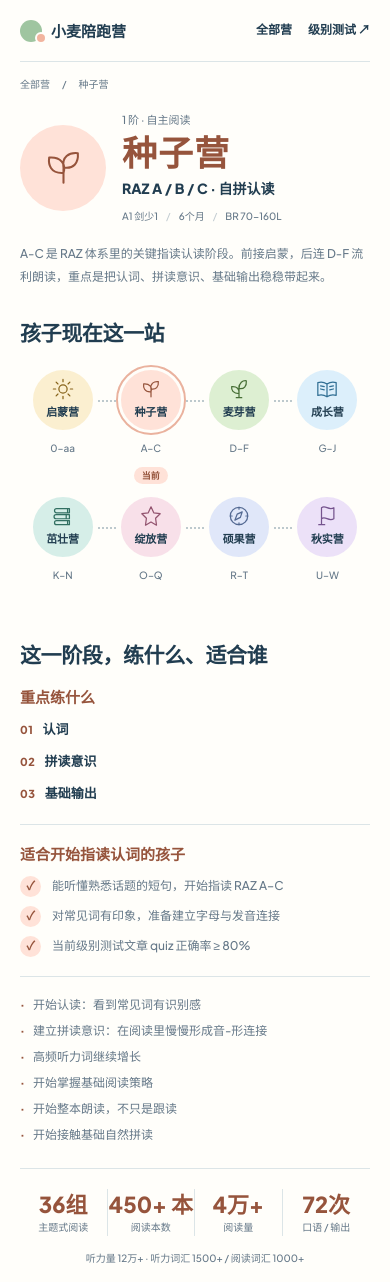
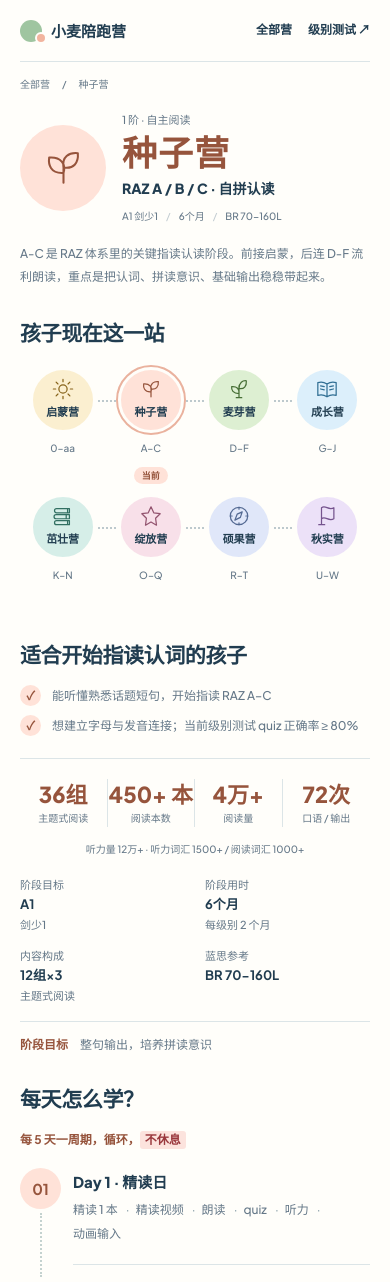
Before and after one commit to sltiti-cmd/raz-test, a React (Vite) app: page /camp/a in a window 390 px wide. Shown: the top 1282 px of the page. Built offline with nearby package versions, Linux system fonts and the light colour scheme.

Commit message:
refactor: simplify camp detail content

```diff
--- a/src/camp-detail.css
+++ b/src/camp-detail.css
@@ -40,14 +40,6 @@
 .cd-stop.is-current .cd-stop-orb { outline-color: var(--rim); }
 .cd-stop-range { color: var(--cc-muted); font-size: 12px; padding-top: 7px; }
 .cd-current { position: absolute; bottom: 0; font-size: 10px; background: var(--orb); color: var(--icon); padding: 1px 11px; border-radius: 14px; font-weight: 700; }
-.cd-overview-columns { display: grid; grid-template-columns: 1fr 1fr; gap: 30px; padding-bottom: 19px; border-bottom: 1px solid var(--cc-rule); }
-.cd-overview-columns > div + div { border-left: 1px solid var(--cc-rule); padding-left: 30px; }
-.cd-overview-columns h3 { margin-bottom: 10px; color: var(--camp-ink); font-size: 17px; }
-.cd-focus { display: grid; gap: 10px; }
-.cd-focus li { display: flex; align-items: baseline; gap: 12px; font-size: 15px; font-weight: 680; }
-.cd-number { flex-shrink: 0; color: var(--camp-ink); font-family: 'Plus Jakarta Sans', sans-serif; font-size: 11px; font-weight: 800; letter-spacing: .06em; }
-.camp-detail-page .cd-abilities { display: grid; grid-template-columns: 1fr 1fr; gap: 7px 25px; margin-top: 18px; color: var(--cc-muted); font-size: 13px; }
-.cd-abilities li::before { content: '·'; margin-right: 8px; color: var(--camp-ink); font-weight: 800; }
 .camp-detail-page .cd-metrics { display: grid; grid-template-columns: repeat(4, 1fr); margin-top: 22px; border-top: 1px solid var(--cc-rule); padding-top: 20px; }
 .cd-metrics > div { display: flex; flex-direction: column-reverse; align-items: center; border-right: 1px solid var(--cc-rule); }
 .cd-metrics > div:last-child { border-right: 0; }
@@ -61,7 +53,7 @@
 .cd-goals dd span { color: var(--cc-muted); font-size: 11px; }
 .camp-detail-page .cd-stage-goal { font-size: 13px; margin-top: 16px; padding-top: 13px; border-top: 1px solid var(--cc-rule); color: var(--cc-muted); }
 .cd-stage-goal > span { font-weight: 700; color: var(--camp-ink); margin-right: 12px; }
-.cd-suitable { display: grid; gap: 9px; font-size: 13px; color: var(--cc-muted); }
+.cd-suitable { display: grid; grid-template-columns: repeat(2, minmax(0, 1fr)); gap: 12px 24px; font-size: 13px; color: var(--cc-muted); }
 .cd-suitable li { display: flex; gap: 11px; align-items: baseline; }
 .cd-suitable li > span { display: inline-grid; place-items: center; width: 21px; height: 21px; flex-shrink: 0; background: var(--camp-soft); color: var(--camp-ink); border-radius: 50%; font-size: 12px; font-weight: 750; }
 .cd-daily-section > h2 { margin-bottom: 7px; }
@@ -104,8 +96,11 @@
 .cd-main-lines > div + div, .cd-content-columns > div + div { border-left: 1px solid var(--cc-rule); padding-left: 24px; }
 .cd-main-lines > div > span { font-size: 12px; color: var(--camp-ink); font-weight: 700; }
 .cd-main-lines p, .cd-content-columns ul { font-size: 13px; color: var(--cc-muted); line-height: 1.9; margin-top: 8px; }
+.cd-side-items { display: flex; flex-wrap: wrap; gap: 7px 12px; margin-top: 10px !important; color: var(--cc-muted); font-size: 13px; line-height: 1.6; }
+.cd-side-items li:not(:last-child)::after { content: ' ·'; color: var(--camp-ink); }
 .camp-detail-page .cd-content-cycle { font-size: 13px; margin-top: 22px; padding-top: 18px; border-top: 1px solid var(--cc-rule); color: var(--cc-muted); }
 .cd-content-columns { margin-top: 14px; }
+.cd-content-columns-single { grid-template-columns: minmax(0, 1fr); }
 .cd-content-columns ul li + li { margin-top: 4px; }
 .cd-topics { columns: 2; column-gap: 16px; }
 .cd-topics li { break-inside: avoid; }
@@ -176,8 +171,6 @@
   .cd-stop-orb { width: 77px; height: 77px; }
   .cd-stop:nth-child(4n)::after { display: none; }
   .cd-stop:not(:last-child)::after { left: calc(50% + 45px); right: calc(-50% + 33px); top: 39px; }
-  .cd-overview-columns { gap: 20px; }
-  .cd-overview-columns > div + div { padding-left: 20px; }
   .cd-plan { grid-template-columns: minmax(0, 1.7fr) minmax(0, 1fr); gap: 16px; }
   .cd-days > li { grid-template-columns: 41px minmax(0, 1fr); gap: 12px; }
   .cd-days > li:not(:last-child)::before { left: 20px; top: 45px; }
@@ -214,10 +207,6 @@
   .cd-stop-range { font-size: 10px; }
   .cd-stop:not(:last-child)::after { top: 33px; left: calc(50% + 35px); right: calc(-50% + 30px); }
   .cd-current { font-size: 9px; padding: 1px 8px; }
-  .cd-overview-columns { grid-template-columns: 1fr; gap: 19px; }
-  .cd-overview-columns > div + div { border-left: 0; border-top: 1px solid var(--cc-rule); padding: 17px 0 0; }
-  .cd-focus li { font-size: 13px; gap: 9px; }
-  .camp-detail-page .cd-abilities { grid-template-columns: 1fr; font-size: 12px; gap: 6px; }
   .cd-metrics dd { font-size: 22px; }
   .cd-metrics dt { font-size: 10px; }
   .camp-detail-page .cd-stat-note { font-size: 10px; line-height: 1.9; }
@@ -233,7 +222,7 @@
   .cd-rhythm { display: grid; grid-template-columns: repeat(2, minmax(0, 1fr)); gap: 18px 15px; padding: 18px 0 0; border-left: 0; border-top: 1px solid var(--cc-rule); }
   .cd-rhythm-group { padding: 0; flex-direction: column; }
   .cd-rhythm-group + .cd-rhythm-group { padding: 0; border-top: 0; }
-  .cd-rhythm-group:last-child { grid-column: 1 / -1; flex-direction: row; gap: 12px; align-items: center; }
+  .cd-rhythm-group:nth-child(3) { grid-column: 1 / -1; flex-direction: row; gap: 12px; align-items: center; }
   .cd-rhythm-group ul { font-size: 12px; margin-top: 4px; }
   .cd-learning { padding-top: 25px; }
   .cd-learning-path { gap: 5px; }
--- a/src/data/camps.js
+++ b/src/data/camps.js
@@ -23,7 +23,7 @@ export const camps = [
       { src: img('aa-3.png'), cap: 'Wow English TV' },
     ],
     suitableHeading: '适合从听说启蒙开始的孩子',
-    suitable: ['零基础或微基础，主要通过儿歌、动画接触英语', '还不能稳定认词，先积累听力词汇和语感', '从每日听读与模仿开始建立习惯'],
+    suitable: ['零基础或微基础，主要通过儿歌、动画接触英语', '暂未稳定认词，适合从听读模仿建立习惯'],
     goals: [
       { k: '阶段目标', v: 'AA', d: '兴趣与语感打底' },
       { k: '阶段用时', v: '5个月', d: '7 天一个周期' },
@@ -71,7 +71,7 @@ export const camps = [
       { src: img('ac-2.png'), cap: 'C 级别 · 每本 55 词' },
     ],
     suitableHeading: '适合开始指读认词的孩子',
-    suitable: ['能听懂熟悉话题的短句，开始指读 RAZ A–C', '对常见词有印象，准备建立字母与发音连接', '当前级别测试文章 quiz 正确率 ≥ 80%'],
+    suitable: ['能听懂熟悉话题短句，开始指读 RAZ A–C', '想建立字母与发音连接；当前级别测试 quiz 正确率 ≥ 80%'],
     goals: [
       { k: '阶段目标', v: 'A1', d: '剑少1' },
       { k: '阶段用时', v: '6个月', d: '每级别 2 个月' },
@@ -114,7 +114,7 @@ export const camps = [
       { src: img('df-2.png'), cap: 'F 级别 · 每本 138 词' },
     ],
     suitableHeading: '适合从简单句走向段落阅读的孩子',
-    suitable: ['能读 RAZ A–C 的简单句，准备挑战 D–F 段落', '朗读还不够连贯，想练到更流利', '当前级别测试文章 quiz 正确率 ≥ 80%'],
+    suitable: ['能读 RAZ A–C 简单句，准备进入 D–F 段落阅读', '想提升朗读流利度；当前级别测试 quiz 正确率 ≥ 80%'],
     goals: [
       { k: '阶段目标', v: 'A1', d: '剑少2' },
       { k: '阶段用时', v: '6个月', d: '每级别 2 个月' },
@@ -157,7 +157,7 @@ export const camps = [
       { src: img('gj-2.png'), cap: 'J 级别 · 每本 337 词' },
     ],
     suitableHeading: '适合从朗读转向自主默读的孩子',
-    suitable: ['能较流利地读 RAZ D–F，准备进入 G–J', '开始读桥梁书，能跟上较完整的故事情节', '当前级别测试文章 quiz 正确率 ≥ 80%'],
+    suitable: ['能较流利地读 RAZ D–F，开始读桥梁书', '准备过渡自主默读；当前级别测试 quiz 正确率 ≥ 80%'],
     goals: [
       { k: '阶段目标', v: 'KET', d: '桥梁过渡' },
       { k: '阶段用时', v: '8个月', d: '每级别 2 个月' },
@@ -200,7 +200,7 @@ export const camps = [
       { src: img('kn-2.png'), cap: 'N 级别 · 每本 635 词' },
     ],
     suitableHeading: '适合开始读初章书的孩子',
-    suitable: ['能自主读 RAZ G–J，准备进入 K–N 与初章书', '希望提高默读速度，读完能说清情节与信息', '当前级别测试文章 quiz 正确率 ≥ 80%'],
+    suitable: ['能自主读 RAZ G–J，准备进入 K–N 初章书', '想提高默读与表达能力；当前级别测试 quiz 正确率 ≥ 80%'],
     goals: [
       { k: '阶段目标', v: 'KET+', d: '初章书阅读' },
       { k: '阶段用时', v: '8个月', d: '每级别 2 个月' },
@@ -243,7 +243,7 @@ export const camps = [
       { src: img('oq-2.png'), cap: 'P 级别 · Dirty Dust' },
     ],
     suitableHeading: '适合正在读中章书的孩子',
-    suitable: ['能独立读初章书，正在进入中章书', '读较长章节时，想练习把握结构、人物与观点', '当前级别测试文章 quiz 正确率 ≥ 80%'],
+    suitable: ['能独立读初章书，准备进入中章书', '想读懂长章节的结构与观点；当前级别测试 quiz 正确率 ≥ 80%'],
     goals: [
       { k: '阶段目标', v: 'PET', d: '中高章过渡' },
       { k: '阶段用时', v: '6个月', d: '每级别 2 个月' },
@@ -284,10 +284,10 @@ export const camps = [
     focus: ['深度精读', '学术写作', '思辨演讲'],
     mainLine: {
       main: { title: 'Reading Explorer 2（第3版）· 24 篇', text: '国家地理学术文章，覆盖科技、人文、自然。每篇由专业原版老师分三个阶段精讲 60-80 分钟。' },
-      side: { title: 'RAZ R / S / T', text: '+ 辩论与时文 + 传统文化 + 国际大奖小说，围绕 RE 主题完成主题式阅读。' },
+      side: { title: '围绕 RE 主题延伸阅读', items: ['RAZ R / S / T 同主题泛读', '时文热点与思辨文章', '中国文化专题', '国际大奖小说 5 本', '科普播客'] },
     },
     suitableHeading: '适合从中高章走向学术阅读的孩子',
-    suitable: ['已读过哈利波特等中高章书，能稳定自主阅读', '准备读 Reading Explorer 2 学术文章', '希望围绕同一主题，把阅读延伸到演讲和写作'],
+    suitable: ['能稳定阅读中高章书，准备读 Reading Explorer 2', '希望围绕主题练习演讲与学术写作'],
     goals: [
       { k: '剑桥五级', v: 'PET+', d: '为 FCE 预备' },
       { k: '阶段用时', v: '6个月', d: '24 周 · 24 组主题' },
@@ -338,7 +338,7 @@ export const camps = [
     intro: '秋实营是陪跑营 2 阶的第二站（待上线）。以 Reading Explorer 3 为精读主线，搭配 RAZ U/V/W，延续思辨演讲 + 学术写作的输出闭环，结束后达到 FCE 能力。',
     focus: ['学术进阶', 'FCE 能力'],
     suitableHeading: '适合继续进阶学术阅读的孩子',
-    suitable: ['能阅读 Reading Explorer 2 难度的文章', '准备进入 RE3 与 RAZ U–W 的长篇学术阅读', '希望继续练习论证写作与思辨表达'],
+    suitable: ['能读 Reading Explorer 2 难度的文章，准备进入 RE3 与 RAZ U–W', '希望继续练习论证写作与思辨表达'],
     mainLine: {
       main: { title: 'Reading Explorer 3（第3版）', text: '更高阶的国家地理学术文章精读，继续深化阅读策略与学术写作。' },
       side: { title: 'RAZ U / V / W', text: '+ 辩论与时文 + 传统文化 + 国际大奖小说。' },
--- a/src/pages/CampPage.jsx
+++ b/src/pages/CampPage.jsx
@@ -38,15 +38,8 @@ function Objectives({ camp }) {
   const stats = camp.stats
   const metrics = stats && camp.tier === 1 ? [['主题式阅读', stats.themes], ['阅读本数', approximateBooks(stats.books, camp.id)], ['阅读量', stats.words], ['口语 / 输出', stats.oral]] : []
   return <section className="cd-section cd-overview" aria-labelledby="objectives-title">
-    <h2 id="objectives-title">这一阶段，练什么、适合谁</h2>
-    <div className="cd-overview-columns">
-      <div>
-        <h3>重点练什么</h3>
-        {camp.focus && <ol className="cd-focus">{camp.focus.map((focus, i) => <li key={focus}><span className="cd-number">{String(i + 1).padStart(2, '0')}</span><span>{focus}</span></li>)}</ol>}
-      </div>
-      {camp.suitable && <div><h3>{camp.suitableHeading}</h3><ul className="cd-suitable">{camp.suitable.map((item) => <li key={item}><span aria-hidden="true">✓</span>{item}</li>)}</ul></div>}
-    </div>
-    {camp.abilities && <ul className="cd-abilities">{camp.abilities.map((item) => <li key={item}>{plain(item)}</li>)}</ul>}
+    <h2 id="objectives-title">{camp.suitableHeading || '适合谁'}</h2>
+    {camp.suitable && <ul className="cd-suitable">{camp.suitable.map((item) => <li key={item}><span aria-hidden="true">✓</span>{item}</li>)}</ul>}
     {metrics.length > 0 && <dl className="cd-metrics">{metrics.map(([label, value]) => <div key={label}><dt>{label}</dt><dd>{value}</dd></div>)}</dl>}
     {stats && <p className="cd-stat-note">{stats.listening !== '—' && <>听力量 {stats.listening}<span aria-hidden="true"> · </span></>}{stats.vocab}</p>}
     <dl className="cd-goals">{camp.goals.map((goal) => <div key={goal.k}><dt>{goal.k}</dt><dd><strong>{goal.v}</strong>{goal.d && <span>{goal.d}</span>}</dd></div>)}</dl>
@@ -66,7 +59,7 @@ function DailyPlan({ camp }) {
         <div><h3>{day.t}</h3><ul className="cd-task-list">{taskItems(day.items).map((item) => <li key={item}>{item}</li>)}</ul></div>
       </li>)}</ol>
       {rhythm && <aside className="cd-rhythm" aria-label="学习节奏与用时">
-        {[['audio', '每日贯穿', rhythm.daily], ['repeat', camp.tier === 2 ? '每周输出' : '周期穿插', rhythm.periodic], ['clock', camp.tier === 2 ? '重要节点' : '建议用时', rhythm.time]].map(([icon, title, items]) => <div className="cd-rhythm-group" key={title}><span className="cd-small-icon"><LearningIcon type={icon} /></span><div><h3>{title}</h3><ul>{items.map((item) => <li key={item}>{plain(item)}</li>)}</ul></div></div>)}
+        {([['audio', '每日贯穿', rhythm.daily], ['repeat', camp.tier === 2 ? '每周输出' : '周期穿插', rhythm.periodic], ...(camp.tier === 2 ? [] : [['clock', '建议用时', rhythm.time]])]).map(([icon, title, items]) => <div className="cd-rhythm-group" key={title}><span className="cd-small-icon"><LearningIcon type={icon} /></span><div><h3>{title}</h3><ul>{items.map((item) => <li key={item}>{plain(item)}</li>)}</ul></div></div>)}
       </aside>}
     </div>
   </section>
@@ -78,12 +71,12 @@ function LearningContent({ camp }) {
   return <section className="cd-section cd-learning" aria-labelledby="learning-title">
     <h2 id="learning-title">怎么学？输入与输出连起来</h2>
     <ol className="cd-learning-path">{steps.map(([icon, label]) => <li key={label}><span><LearningIcon type={icon} /></span><strong>{label}</strong></li>)}</ol>
-    {camp.mainLine && <div className="cd-main-lines"><div><span>精读主线</span><h3>{camp.mainLine.main.title}</h3><p>{camp.mainLine.main.text}</p></div><div><span>泛读搭配</span><h3>{camp.mainLine.side.title}</h3><p>{camp.mainLine.side.text}</p></div></div>}
+    {camp.mainLine && <div className="cd-main-lines"><div><span>精读主线</span><h3>{camp.mainLine.main.title}</h3><p>{camp.mainLine.main.text}</p></div><div><span>泛读搭配</span><h3>{camp.mainLine.side.title}</h3>{camp.mainLine.side.items ? <ul className="cd-side-items">{camp.mainLine.side.items.map((item) => <li key={item}>{item}</li>)}</ul> : <p>{camp.mainLine.side.text}</p>}</div></div>}
     {camp.content && <>
       <p className="cd-content-cycle">{camp.content.cycle}</p>
-      <div className="cd-content-columns">
+      <div className={`cd-content-columns${camp.id === 'r' ? ' cd-content-columns-single' : ''}`}>
         <div><h3>{camp.content.intensiveTitle}</h3><ul className={camp.content.intensive.length > 8 ? 'cd-topics' : undefined}>{camp.content.intensive.map((item) => <li key={item}>{plain(item)}</li>)}</ul></div>
-        <div><h3>{camp.id === 'aa' ? '启蒙搭配' : '泛读做拓展'}</h3><ul>{camp.content.extensive.map((item) => <li key={item}>{plain(item)}</li>)}</ul></div>
+        {camp.id !== 'r' && <div><h3>{camp.id === 'aa' ? '启蒙搭配' : '泛读做拓展'}</h3><ul>{camp.content.extensive.map((item) => <li key={item}>{plain(item)}</li>)}</ul></div>}
       </div>
       <div className="cd-learning-note"><LearningIcon type="speech" /><div><h3>{camp.id === 'aa' ? '听说互动，从愿意开口开始' : camp.tier === 2 ? '演讲与写作，有输出，也有反馈' : '口语输出，不止读出声音'}</h3>{camp.content.mix.map((mix) => <p key={mix}>{mix}</p>)}{camp.id !== 'aa' && camp.tier === 1 && <p>复述与主题口语表达，由具备专八水平的阅读老师一对一点评。</p>}</div></div>
       {camp.content.oneEquals && <div className="cd-includes"><h3>1 个{camp.name}，包含这些学习内容</h3><ul>{camp.content.oneEquals.map((item) => <li key={item}>{item}</li>)}</ul></div>}
```
